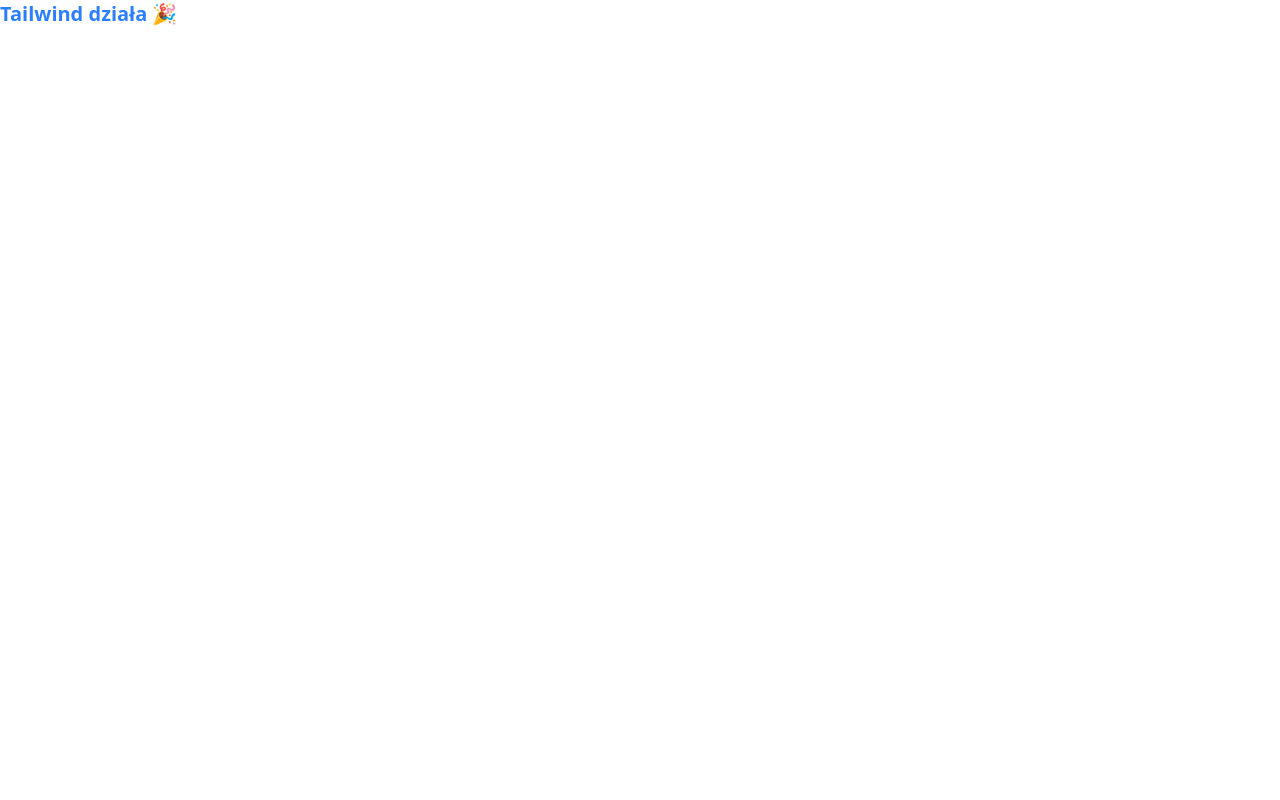
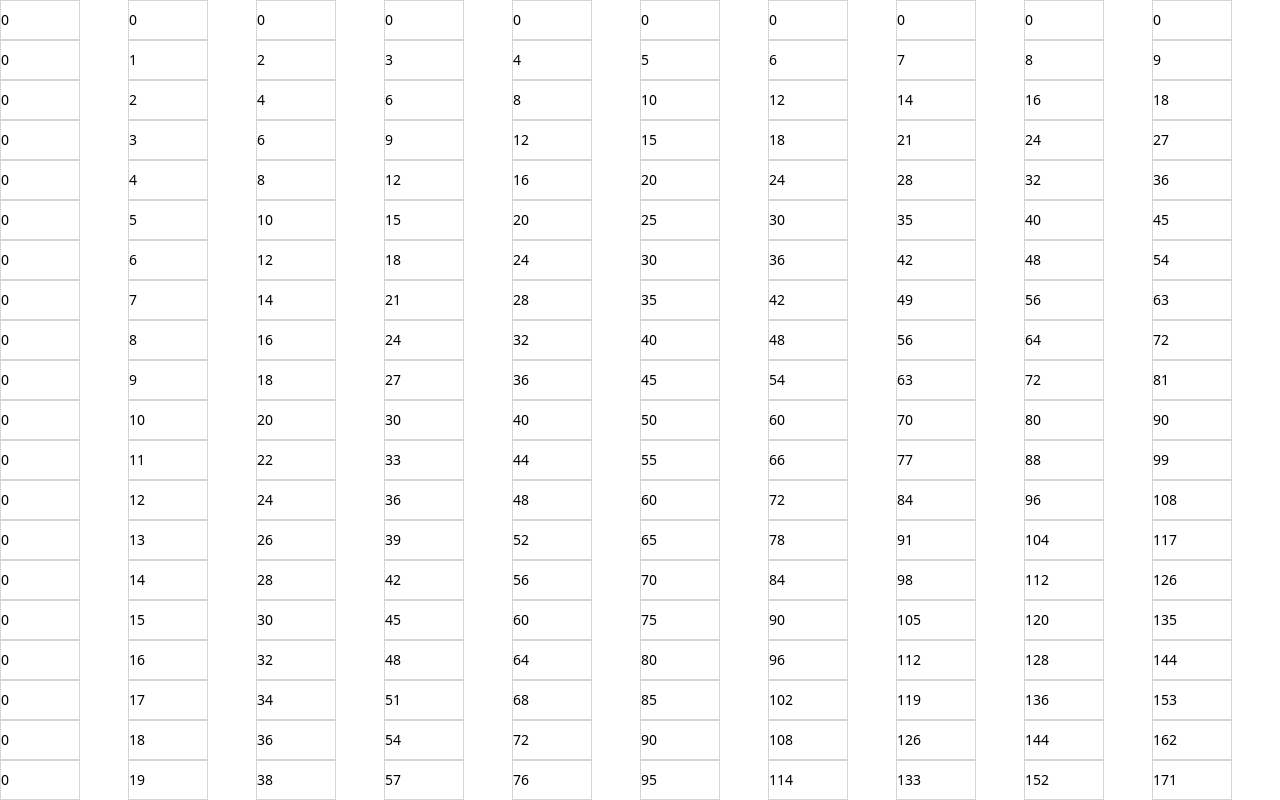
Before and after one commit to GucioWons/excelizer, a React (Vite) app: page / in a window 1280 px wide. Built offline with nearby package versions, Linux system fonts and the light colour scheme.

Commit message:
Working-sheet-and-cell

```diff
--- a/src/App.tsx
+++ b/src/App.tsx
@@ -1,9 +1,9 @@
+import Sheet from "./components/Sheet.tsx";
+
 function App() {
 
   return (
-      <div className="text-xl font-bold text-blue-500">
-          Tailwind działa 🎉
-      </div>
+      <Sheet />
   )
 }
 
--- /dev/null
+++ b/src/components/Cell.tsx
@@ -0,0 +1,16 @@
+export interface CellProps {
+    row: number;
+    column: number;
+}
+
+function Cell(props: CellProps) {
+    return (
+        <div
+            className="border border-gray-300 w-20 h-10 flex items-center text-sm"
+        >
+            {props.row * props.column}
+        </div>
+    );
+}
+
+export default Cell;
--- /dev/null
+++ b/src/components/Sheet.tsx
@@ -0,0 +1,24 @@
+import Cell from "./Cell.tsx";
+
+function Sheet() {
+    const rows = 20;
+    const columns = 10;
+
+    return (
+        <div
+            className="grid grid-cols-10"
+        >
+            {Array.from({length: rows * columns}, (_, index) => {
+                const row = Math.floor(index / columns);
+                const col = index % columns;
+                return <Cell
+                    key={`${row}-${col}`}
+                    row={row}
+                    column={col}
+                />;
+            })}
+        </div>
+    );
+}
+
+export default Sheet;
```
